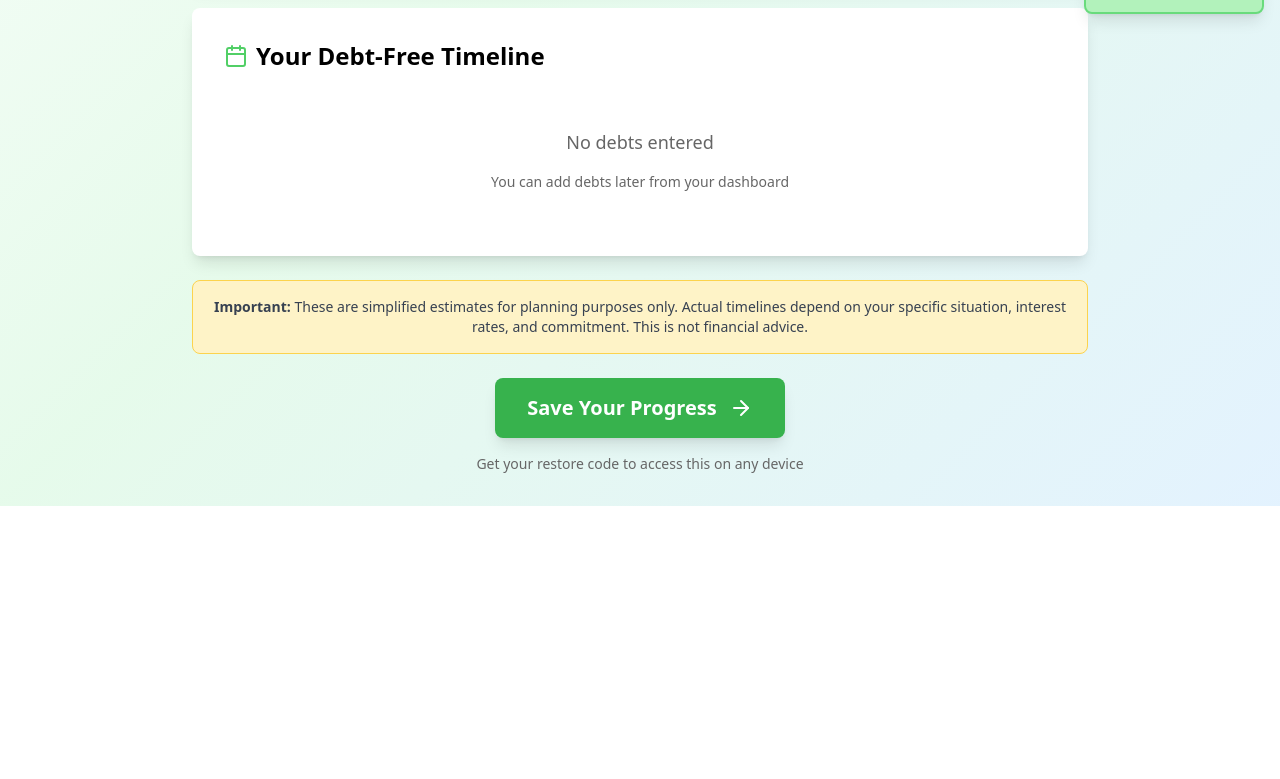
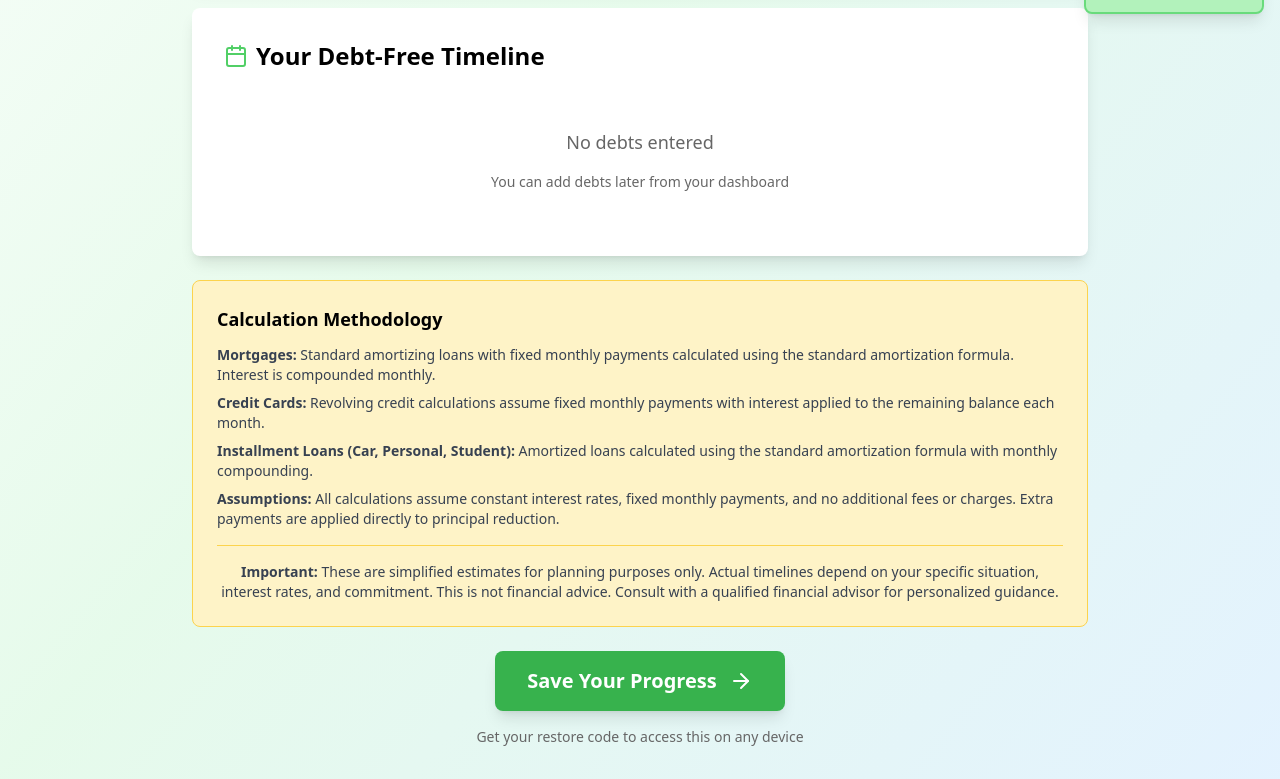
Before and after one commit to robin22y/alpha, a Next.js app: page /onboarding/results in a window 1280 px wide. Shown: the part 770-1549 px from the top of the page. Before the commit the page ends 1276 px from the top, so only its background shows below. Built offline with nearby package versions, Linux system fonts and the light colour scheme.

Commit message:
Add individual debt breakdown table and methodology explanation to results page

```diff
--- a/app/onboarding/results/page.tsx
+++ b/app/onboarding/results/page.tsx
@@ -186,6 +186,88 @@ export default function ResultsPage() {
               </p>
             </div>
 
+            {/* Individual Debt Breakdown */}
+            {computedDebts.length > 0 && (
+              <div className="mb-6 bg-white rounded-lg p-6 border-2" style={{ borderColor: '#E5E7EB' }}>
+                <h3 className="text-xl font-bold mb-4" style={{ color: '#000000' }}>
+                  Individual Debt Breakdown
+                </h3>
+                <div className="overflow-x-auto">
+                  <table className="w-full text-left">
+                    <thead>
+                      <tr className="border-b-2" style={{ borderColor: '#E5E7EB' }}>
+                        <th className="pb-3 pr-4 text-sm font-semibold" style={{ color: '#374151' }}>Debt</th>
+                        <th className="pb-3 pr-4 text-sm font-semibold text-right" style={{ color: '#374151' }}>Balance</th>
+                        <th className="pb-3 pr-4 text-sm font-semibold text-right" style={{ color: '#374151' }}>Monthly Payment</th>
+                        <th className="pb-3 pr-4 text-sm font-semibold text-right" style={{ color: '#374151' }}>Payoff Date</th>
+                        <th className="pb-3 pr-4 text-sm font-semibold text-right" style={{ color: '#374151' }}>Total Interest</th>
+                        <th className="pb-3 text-sm font-semibold text-right" style={{ color: '#374151' }}>Months</th>
+                      </tr>
+                    </thead>
+                    <tbody>
+                      {computedDebts.map((debt, idx) => {
+                        const debtBalance = debt.debtType === 'mortgage' ? debt.principal : debt.balance;
+                        const payoffDate = new Date();
+                        payoffDate.setMonth(payoffDate.getMonth() + (debt.monthsToPayoff === Infinity ? 999 : debt.monthsToPayoff));
+                        const isImpossible = debt.monthsToPayoff === Infinity;
+
+                        return (
+                          <tr key={debt.id} className={`border-b ${idx === computedDebts.length - 1 ? 'border-b-0' : ''}`} style={{ borderColor: '#F3F4F6' }}>
+                            <td className="py-3 pr-4">
+                              <div>
+                                <p className="font-medium" style={{ color: '#000000' }}>{debt.name}</p>
+                                <p className="text-xs" style={{ color: '#6B7280' }}>
+                                  {debt.debtType === 'mortgage' ? 'Mortgage' :
+                                   debt.debtType === 'car_loan' ? 'Car Loan' :
+                                   debt.debtType === 'personal_loan' ? 'Personal Loan' :
+                                   debt.debtType === 'student_loan' ? 'Student Loan' :
+                                   'Credit Card'}
+                                </p>
+                              </div>
+                            </td>
+                            <td className="py-3 pr-4 text-right font-medium" style={{ color: '#000000' }}>
+                              {formatCurrency(debtBalance, currency.code)}
+                            </td>
+                            <td className="py-3 pr-4 text-right font-medium" style={{ color: '#000000' }}>
+                              {formatCurrency(debt.monthlyPayment, currency.code)}
+                            </td>
+                            <td className="py-3 pr-4 text-right" style={{ color: isImpossible ? '#DC2626' : '#374151' }}>
+                              {isImpossible ? (
+                                <span className="text-xs font-medium">Never</span>
+                              ) : (
+                                <span>{formatDate(payoffDate)}</span>
+                              )}
+                            </td>
+                            <td className="py-3 pr-4 text-right" style={{ color: '#374151' }}>
+                              {debt.totalInterest === Infinity ? (
+                                <span className="text-xs">—</span>
+                              ) : (
+                                formatCurrency(debt.totalInterest, currency.code)
+                              )}
+                            </td>
+                            <td className="py-3 text-right" style={{ color: isImpossible ? '#DC2626' : '#374151' }}>
+                              {isImpossible ? (
+                                <span className="text-xs font-medium">∞</span>
+                              ) : (
+                                <span>{debt.monthsToPayoff}</span>
+                              )}
+                            </td>
+                          </tr>
+                        );
+                      })}
+                    </tbody>
+                  </table>
+                </div>
+                {computedDebts.some(d => d.monthsToPayoff === Infinity) && (
+                  <div className="mt-4 p-3 rounded-lg" style={{ backgroundColor: '#FEE2E2' }}>
+                    <p className="text-sm font-medium" style={{ color: '#991B1B' }}>
+                      ⚠️ Some debts cannot be paid off with the current monthly payment. Consider increasing payments or seeking financial advice.
+                    </p>
+                  </div>
+                )}
+              </div>
+            )}
+
             {/* Phase comparison */}
             <div className="space-y-4">
               {phases.map((phase, idx) => (
@@ -302,13 +384,22 @@ export default function ResultsPage() {
           </div>
         )}
 
-        {/* Disclaimer */}
-        <div className="border rounded-lg p-4 mb-6 text-sm text-center" style={{ backgroundColor: '#FEF3C7', borderColor: '#FCD34D' }}>
-          <p style={{ color: '#374151' }}>
-            <strong>Important:</strong> These are simplified estimates for planning purposes only.
-            Actual timelines depend on your specific situation, interest rates, and commitment.
-            This is not financial advice.
-          </p>
+        {/* Methodology & Disclaimer */}
+        <div className="border rounded-lg p-6 mb-6" style={{ backgroundColor: '#FEF3C7', borderColor: '#FCD34D' }}>
+          <h3 className="text-lg font-bold mb-3" style={{ color: '#000000' }}>Calculation Methodology</h3>
+          <div className="text-sm space-y-2 mb-4" style={{ color: '#374151' }}>
+            <p><strong>Mortgages:</strong> Standard amortizing loans with fixed monthly payments calculated using the standard amortization formula. Interest is compounded monthly.</p>
+            <p><strong>Credit Cards:</strong> Revolving credit calculations assume fixed monthly payments with interest applied to the remaining balance each month.</p>
+            <p><strong>Installment Loans (Car, Personal, Student):</strong> Amortized loans calculated using the standard amortization formula with monthly compounding.</p>
+            <p><strong>Assumptions:</strong> All calculations assume constant interest rates, fixed monthly payments, and no additional fees or charges. Extra payments are applied directly to principal reduction.</p>
+          </div>
+          <div className="border-t pt-4 text-sm text-center" style={{ borderColor: '#FCD34D' }}>
+            <p style={{ color: '#374151' }}>
+              <strong>Important:</strong> These are simplified estimates for planning purposes only.
+              Actual timelines depend on your specific situation, interest rates, and commitment.
+              This is not financial advice. Consult with a qualified financial advisor for personalized guidance.
+            </p>
+          </div>
         </div>
 
         {/* CTA */}
```
